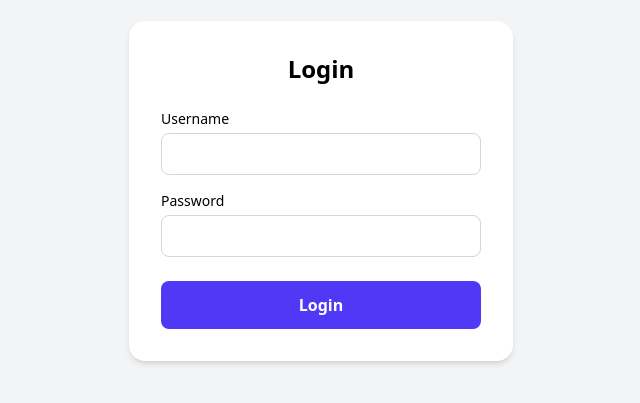
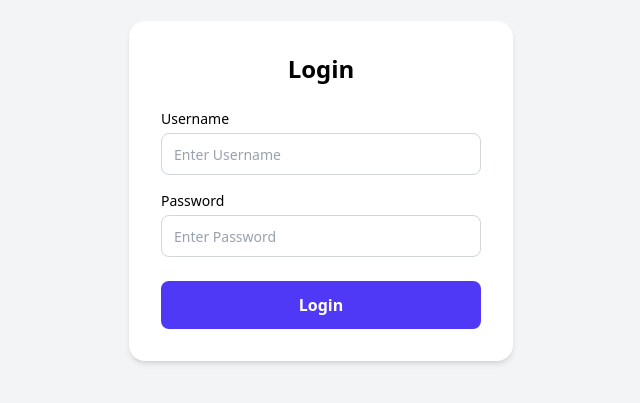
Before and after one commit to ridwanbahtiar15/frontend-pump-control, a React (Vite) app: page / in a window 1280 px wide. Shown: the part 209-612 px from the top of the page, without its empty margins (319-959 px from the left). Built offline with nearby package versions, Linux system fonts and the light colour scheme.

Commit message:
Update Login.jsx

```diff
--- a/src/Login.jsx
+++ b/src/Login.jsx
@@ -45,7 +45,8 @@ export default function Login() {
             <label className="block text-sm font-medium">Username</label>
             <input
               type="text"
-              className="mt-1 w-full border border-gray-300 px-3 py-2 rounded-lg focus:outline-none focus:ring-2 focus:ring-indigo-600"
+              className="mt-1 w-full border border-gray-300 px-3 py-2 rounded-lg focus:outline-none focus:ring-2 focus:ring-indigo-600 placeholder:text-gray-400 placeholder:text-sm"
+              placeholder="Enter Username"
               value={username}
               onChange={(e) => setUsername(e.target.value)}
               required
@@ -55,7 +56,8 @@ export default function Login() {
             <label className="block text-sm font-medium">Password</label>
             <input
               type="password"
-              className="mt-1 w-full border border-gray-300 px-3 py-2 rounded-lg focus:outline-none focus:ring-2 focus:ring-indigo-600"
+              className="mt-1 w-full border border-gray-300 px-3 py-2 rounded-lg focus:outline-none focus:ring-2 focus:ring-indigo-600 placeholder:text-gray-400 placeholder:text-sm"
+              placeholder="Enter Password"
               value={password}
               onChange={(e) => setPassword(e.target.value)}
               required
```
